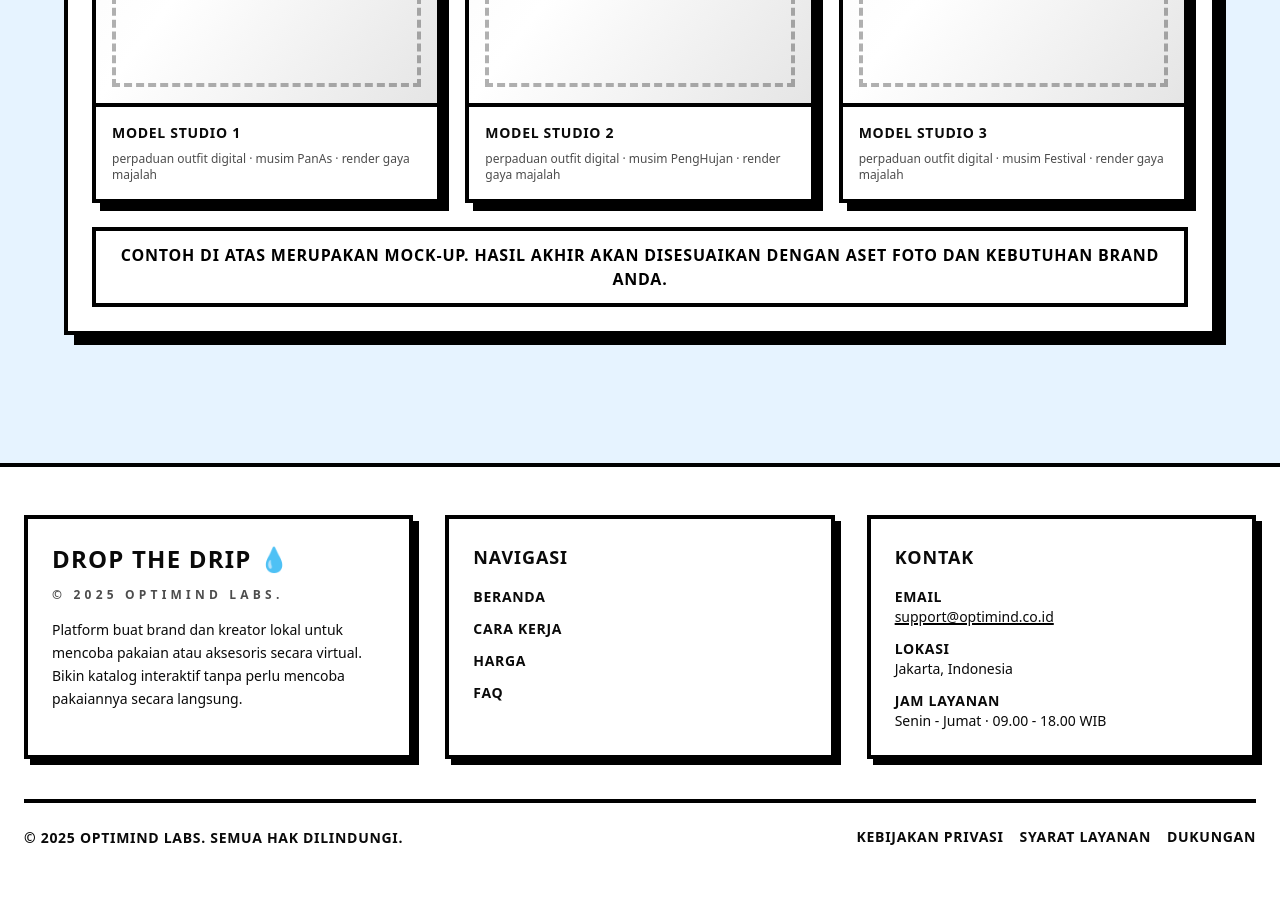
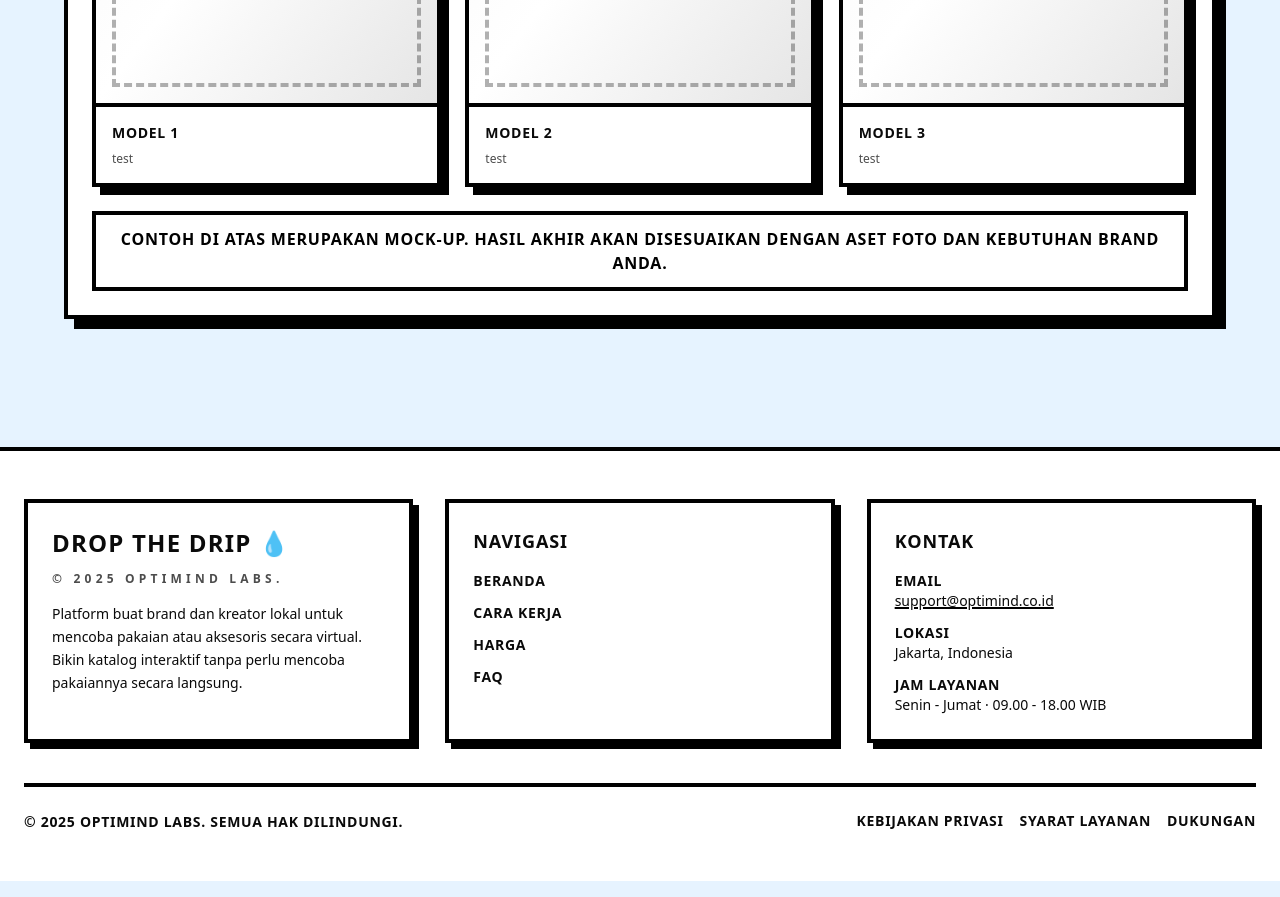
Before and after one commit to xyztomi/drop-the-drip-final, a React (Vite) app: page / in a window 1280 px wide. Shown: the part 1760-2657 px from the top of the page. Built offline with nearby package versions, Linux system fonts and the light colour scheme.

Commit message:
fix: Update model caption and description in App component

```diff
--- a/src/App.tsx
+++ b/src/App.tsx
@@ -168,10 +168,10 @@ export default function App() {
                   </div>
                   <figcaption className="p-4 border-t-4 border-black bg-white">
                     <p className="text-sm font-black uppercase tracking-wider">
-                      Model Studio {item}
+                      Model {item}
                     </p>
                     <p className="mt-2 text-xs text-black/70">
-                      perpaduan outfit digital · musim {item === 1 ? 'PanAs' : item === 2 ? 'PengHujan' : 'Festival'} · render gaya majalah
+                      test
                     </p>
                   </figcaption>
                 </figure>
```
